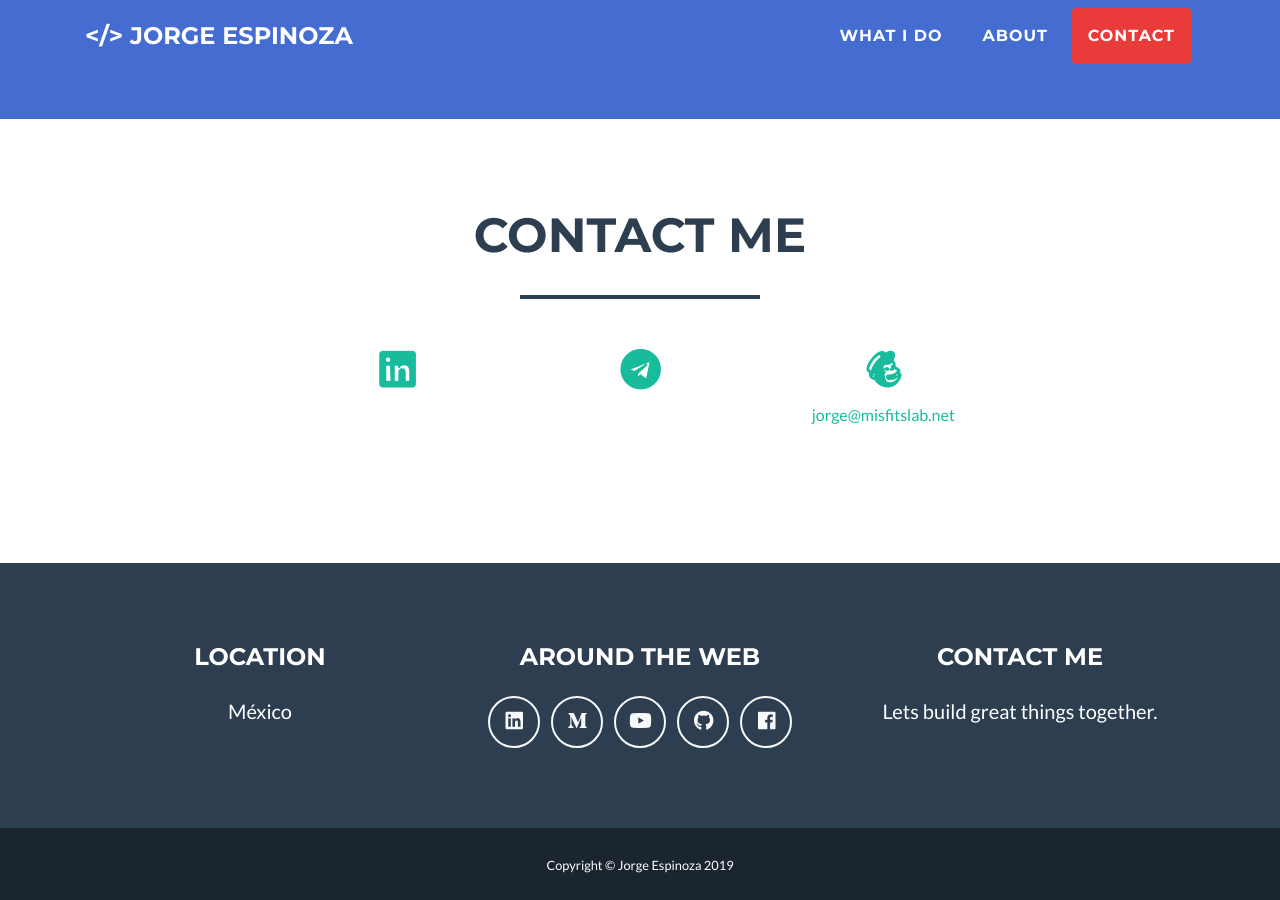
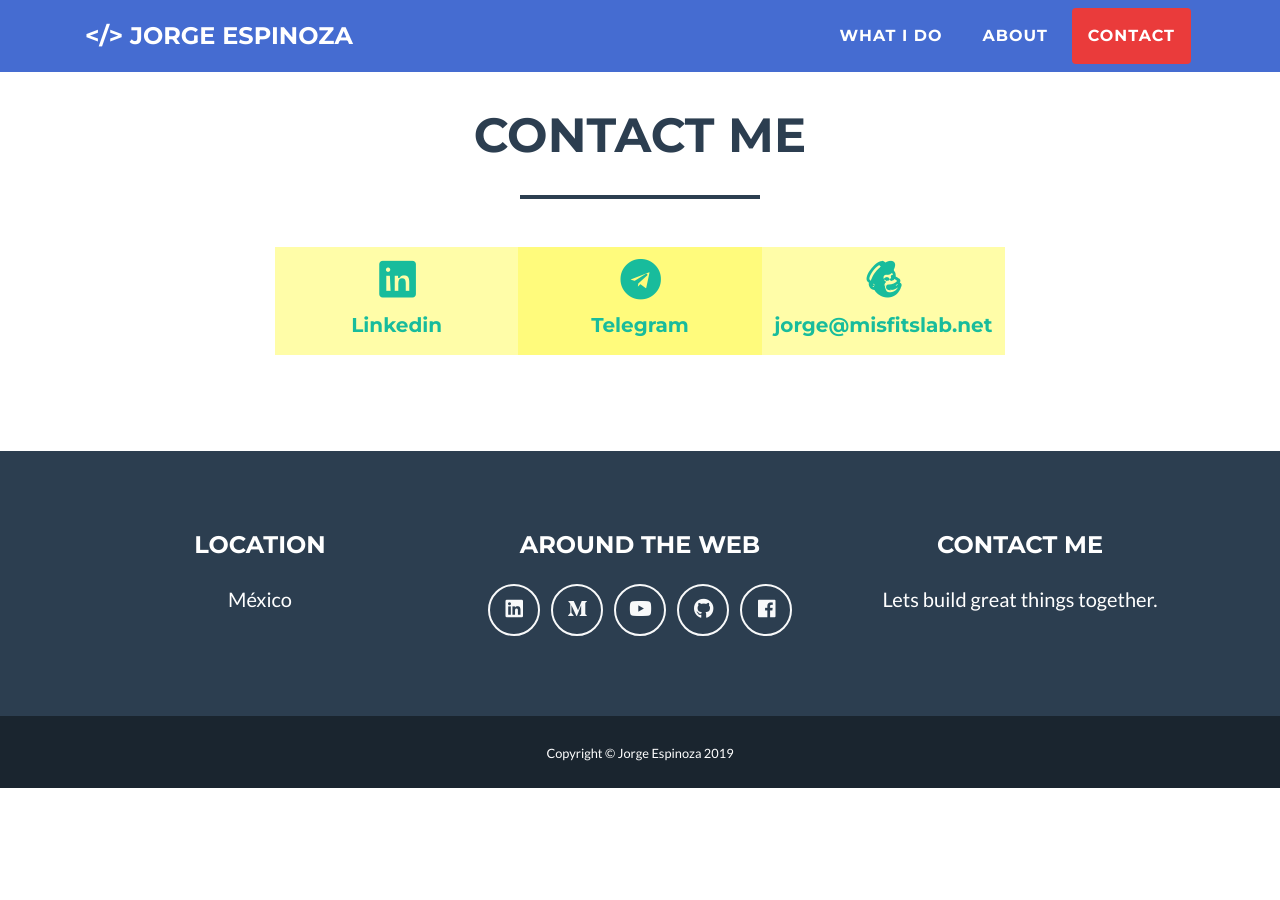
Before and after one commit to jabud/jabud.github.io, a Jekyll site: the page built from index.md, in a window 1280 px wide and 900 px high, scrolled down 2128 px. Built offline with Jekyll 4.4.1, drawn with Linux system fonts in a browser that asks for light colours; after the commit the page ends 2916 px from its top, so only the background shows below that.

Commit message:
new profile pic and favicon

```diff
--- a/_includes/contact.html
+++ b/_includes/contact.html
@@ -45,21 +45,19 @@
 
                 <div class="container">
                     <div class="row text-center">
-                        <div class="control-group col-sm-4 col-xs-8 first-box">
+                        <div class="control-group col-sm-4 col-xs-8 first-box" style="padding:10px;background:#fffda8;">
                             <h1><a href="https://www.linkedin.com/in/jorge-espinoza-abud/"><i class="fab fa-fw fa-linkedin"></i></a></h1>
-                            <!-- <h3>Slack</h3> -->
-                            <!-- <p>https://www.facebook.com/jorgeeabud</p><br> -->
+                            <h5 class='text-primary'>Linkedin</h5>
                         </div>
 
-                        <div class="control-group col-sm-4 col-xs-8 second-box">
+                        <div class="control-group col-sm-4 col-xs-8 second-box" style="padding:10px; background:#fffb7c;">
                             <h1><a href="https://telegram.me/jfreek"><i class="fab fa-fw fa-telegram"></i></a></h1>
-                            <!-- <p>https://telegram.me/jfreek</p><br> -->
+                            <h5 class='text-primary'>Telegram</h5>
                         </div>
 
-                        <div class="control-group col-sm-4 col-xs-8 third-box">
+                        <div class="control-group col-sm-4 col-xs-8 third-box" style="padding:10px;background:#fffda8;">
                             <h1><a href="mailto:jorge@misfitslab.net"><i class="fab fa-fw fa-mailchimp"></i></a></h1>
-                            <!-- <h3>E-mail</h3> -->
-                            <p class='text-primary'>jorge@misfitslab.net</p><br>
+                            <h5 class='text-primary'>jorge@misfitslab.net</h5>
                         </div>
                     </div>
                 </div>
--- a/_includes/head.html
+++ b/_includes/head.html
@@ -8,7 +8,7 @@
     {% if site.meta_author %}<meta name="author" content="{{ site.meta_author }}">{% endif %}
     <link rel="canonical" href="{{ page.url | replace:'index.html','' | prepend: site.url }}">
     <link rel="alternate" type="application/rss+xml" title="RSS" href="/feed.xml">
-    <link rel="icon" type="image/png" sizes="16x34" href="img/favicon.png">
+    <link rel="icon" type="image/png" sizes="16x34" href="img/favicon.ico">
 
     <!-- Google verification -->
     {% if site.google_verify %}<meta name="google-site-verification" content="{{ site.google_verify }}">{% endif %}
```
Also changed, not shown: img/face.png, img/favicon.ico (added), img/favicon.png (deleted), 11 other files.
